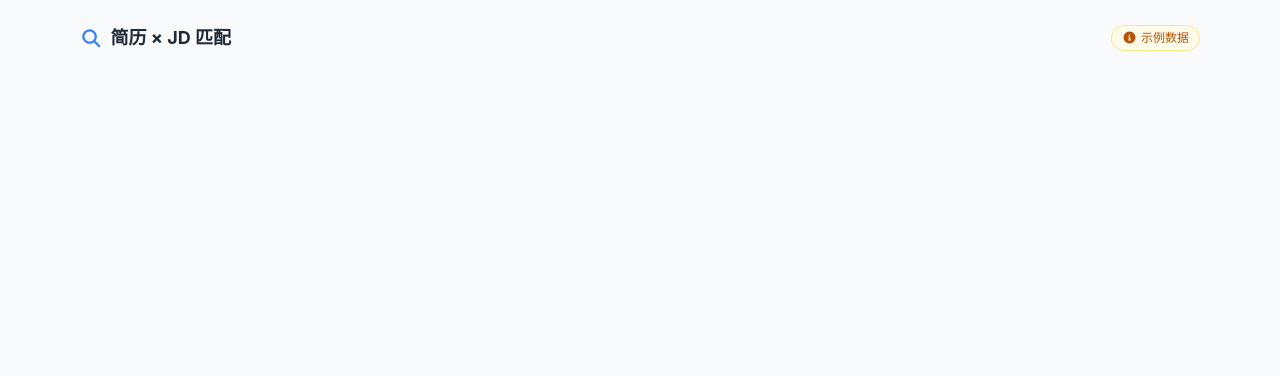
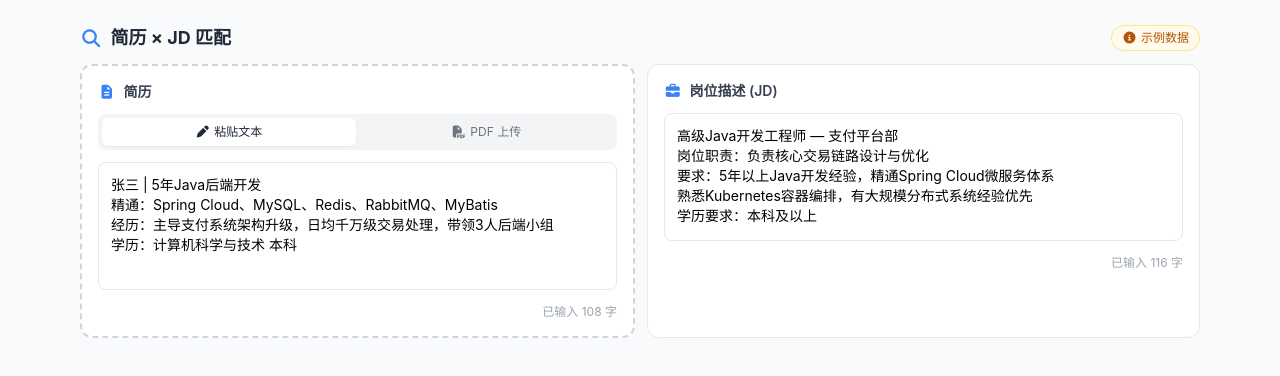
Before and after one commit to millajovovichy/Job-Matching, a React (Vite) app: page / in a window 1280 px wide. Shown: the top 376 px of the page. Built offline with nearby package versions, Linux system fonts and the light colour scheme.

Commit message:
feat: add InputPanel with ResumeCard (PDF/text tabs) and JdCard

```diff
--- a/src/App.jsx
+++ b/src/App.jsx
@@ -1,12 +1,19 @@
 import { useMatchReducer } from './hooks/useMatchReducer';
 import Header from './components/Header';
+import InputPanel from './components/InputPanel';
 
 export default function App() {
-  const { state } = useMatchReducer();
+  const { state, setResume, setJd } = useMatchReducer();
 
   return (
     <div className="max-w-6xl mx-auto px-4 py-6">
       <Header isDemo={state.isDemo} />
+      <InputPanel
+        resumeText={state.resumeText}
+        jdText={state.jdText}
+        onResumeChange={setResume}
+        onJdChange={setJd}
+      />
     </div>
   );
 }
--- /dev/null
+++ b/src/components/InputPanel.jsx
@@ -0,0 +1,11 @@
+import ResumeCard from './ResumeCard';
+import JdCard from './JdCard';
+
+export default function InputPanel({ resumeText, jdText, onResumeChange, onJdChange }) {
+  return (
+    <div className="flex gap-3 mb-3">
+      <ResumeCard value={resumeText} onChange={onResumeChange} />
+      <JdCard value={jdText} onChange={onJdChange} />
+    </div>
+  );
+}
--- /dev/null
+++ b/src/components/JdCard.jsx
@@ -0,0 +1,19 @@
+export default function JdCard({ value, onChange }) {
+  return (
+    <div className="flex-1 bg-white rounded-xl border border-gray-200 p-4">
+      <h3 className="font-semibold text-sm text-gray-700 mb-3 flex items-center gap-2">
+        <i className="fas fa-briefcase text-blue-500"></i>
+        岗位描述 (JD)
+      </h3>
+      <textarea
+        value={value}
+        onChange={(e) => onChange(e.target.value)}
+        placeholder="粘贴岗位描述..."
+        className="w-full h-32 text-sm border border-gray-200 rounded-lg p-3 resize-none focus:outline-none focus:ring-2 focus:ring-blue-400 focus:border-transparent"
+      />
+      <p className="text-right text-xs text-gray-400 mt-2">
+        已输入 {value.length} 字
+      </p>
+    </div>
+  );
+}
--- /dev/null
+++ b/src/components/ResumeCard.jsx
@@ -0,0 +1,120 @@
+import { useState, useCallback } from 'react';
+import { useDropzone } from 'react-dropzone';
+import { extractTextFromPDF } from '../utils/pdfParser';
+
+export default function ResumeCard({ value, onChange }) {
+  const [activeTab, setActiveTab] = useState('text'); // 'text' | 'pdf'
+  const [pdfName, setPdfName] = useState('');
+  const [pdfError, setPdfError] = useState('');
+
+  const onDrop = useCallback(
+    async (acceptedFiles) => {
+      const file = acceptedFiles[0];
+      if (!file) return;
+      if (file.size > 10 * 1024 * 1024) {
+        setPdfError('文件过大，请选择 10MB 以内的 PDF');
+        return;
+      }
+      setPdfError('');
+      setPdfName(file.name);
+      try {
+        const text = await extractTextFromPDF(file);
+        onChange(text);
+        setPdfError('');
+      } catch {
+        setPdfError('PDF 解析失败，请尝试粘贴文本方式');
+      }
+    },
+    [onChange]
+  );
+
+  const { getRootProps, getInputProps, isDragActive } = useDropzone({
+    onDrop,
+    accept: { 'application/pdf': ['.pdf'] },
+    maxFiles: 1,
+  });
+
+  return (
+    <div className="flex-1 bg-white rounded-xl border-2 border-dashed border-gray-300 p-4">
+      <h3 className="font-semibold text-sm text-gray-700 mb-3 flex items-center gap-2">
+        <i className="fas fa-file-lines text-blue-500"></i>
+        简历
+      </h3>
+
+      {/* Tab 切换 */}
+      <div className="flex gap-1 mb-3 bg-gray-100 rounded-lg p-1">
+        <button
+          onClick={() => setActiveTab('text')}
+          className={`flex-1 text-xs py-1.5 rounded-md transition-colors ${
+            activeTab === 'text'
+              ? 'bg-white text-gray-800 shadow-sm font-medium'
+              : 'text-gray-500'
+          }`}
+        >
+          <i className="fas fa-pen mr-1"></i>
+          粘贴文本
+        </button>
+        <button
+          onClick={() => setActiveTab('pdf')}
+          className={`flex-1 text-xs py-1.5 rounded-md transition-colors ${
+            activeTab === 'pdf'
+              ? 'bg-white text-gray-800 shadow-sm font-medium'
+              : 'text-gray-500'
+          }`}
+        >
+          <i className="fas fa-file-pdf mr-1"></i>
+          PDF 上传
+        </button>
+      </div>
+
+      {/* 文本输入 */}
+      {activeTab === 'text' && (
+        <textarea
+          value={value}
+          onChange={(e) => onChange(e.target.value)}
+          placeholder="粘贴简历文本..."
+          className="w-full h-32 text-sm border border-gray-200 rounded-lg p-3 resize-none focus:outline-none focus:ring-2 focus:ring-blue-400 focus:border-transparent"
+        />
+      )}
+
+      {/* PDF 上传 */}
+      {activeTab === 'pdf' && (
+        <div
+          {...getRootProps()}
+          className={`h-32 flex flex-col items-center justify-center border-2 border-dashed rounded-lg cursor-pointer transition-colors ${
+            isDragActive
+              ? 'border-blue-400 bg-blue-50'
+              : 'border-gray-200 hover:border-gray-300 bg-gray-50'
+          }`}
+        >
+          <input {...getInputProps()} />
+          {pdfName ? (
+            <div className="text-center">
+              <i className="fas fa-check-circle text-green-500 text-xl mb-1"></i>
+              <p className="text-sm text-gray-700">{pdfName}</p>
+              <p className="text-xs text-gray-400 mt-1">点击或拖拽替换文件</p>
+            </div>
+          ) : (
+            <div className="text-center">
+              <i className="fas fa-cloud-upload-alt text-gray-400 text-2xl mb-1"></i>
+              <p className="text-sm text-gray-500">
+                {isDragActive ? '释放以上传' : '拖拽 PDF 到此处或点击上传'}
+              </p>
+            </div>
+          )}
+        </div>
+      )}
+
+      {pdfError && (
+        <p className="text-xs text-red-500 mt-2 flex items-center gap-1">
+          <i className="fas fa-circle-exclamation"></i>
+          {pdfError}
+        </p>
+      )}
+
+      <p className="text-right text-xs text-gray-400 mt-2">
+        已输入 {value.length} 字
+      </p>
+    </div>
+  );
+}
```
Also changed, not shown: 1 other file (tests, documents, lock files or other folders).
